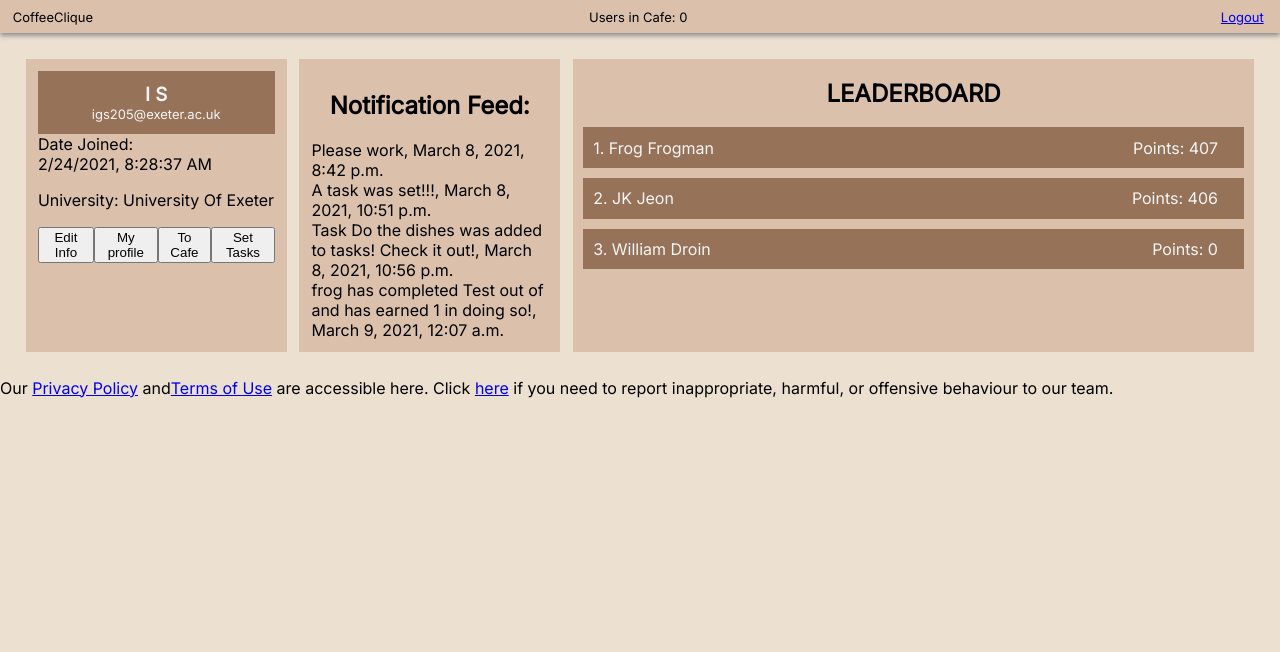
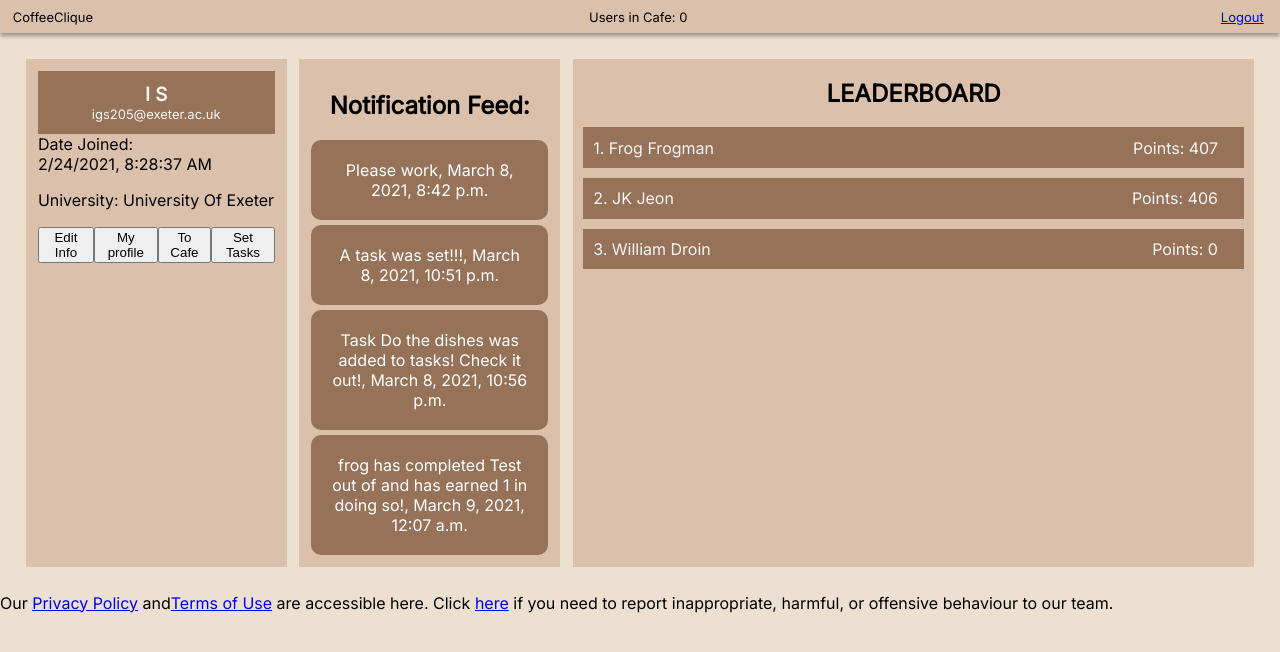
Before and after one commit to vuhctreh/GSEP_F_In_The_Chat, a Django app: page /dashboard in a window 1280 px wide. Shown: the top 652 px of the page. Run offline with Django 3.2, Linux system fonts and the light colour scheme; a user stored in the database is signed in; data comes from the database, SQL or seed files in the repository; both versions use the stored data as it was after the commit.

Commit message:
Create and complete task notifications

```diff
--- a/app/models.py
+++ b/app/models.py
@@ -170,9 +170,9 @@ class Report(models.Model):
                                    on_delete=models.CASCADE)
 
 class Notification(models.Model):
-	NOTIFICATION_TYPES = ((1,'Award'), (2,'Points'))
+	NOTIFICATION_TYPES = ((1,'Award'), (2,'Points'), (3, 'Task'))
 
-	table_id = models.ForeignKey(CafeTable, on_delete=models.CASCADE, related_name="noti_post", blank=True, null=True)
+	table_id = models.ForeignKey(CafeTable, on_delete=models.CASCADE, related_name="noti_post", blank=False, null=True)
 	notification_type = models.IntegerField(choices=NOTIFICATION_TYPES)
 	text_preview = models.CharField(max_length=90, blank=True)
 	date = models.DateTimeField(auto_now_add=True)
--- a/app/static/css/dashboard.css
+++ b/app/static/css/dashboard.css
@@ -73,6 +73,7 @@ li {
     padding-right: 2.5%;
 }
 
+
 /* This is for the grid of collectable */
 
 .grid_collectables {
@@ -85,7 +86,23 @@ li {
 }
 
 .grid_collectables img {
-  width: 80px;
-  height: auto;
+    width: 80px;
+    height: auto;
 }
+
+
 /* end grid of collectable */
+
+.notification {
+    margin: 5px 0 0;
+    padding: 20px;
+    overflow: hidden;
+    border: none;
+    -webkit-border-radius: 10px;
+    border-radius: 10px;
+    text-align: center;
+    color: white;
+    -o-text-overflow: ellipsis;
+    text-overflow: ellipsis;
+    background-color: #967259;
+}
--- a/app/templates/dashboard.html
+++ b/app/templates/dashboard.html
@@ -97,7 +97,7 @@
     <div class="user_info">
     <h2 class="board_title">Notification Feed: </h2>
     {% for notification in notifications %}
-      <div>
+      <div class='notification'>
       {{notification.text_preview}}, {{notification.date}}
       </div>
     {% endfor %}
--- a/app/views.py
+++ b/app/views.py
@@ -1,4 +1,5 @@
 from __future__ import unicode_literals
+from typing import NewType
 from django.http import JsonResponse, HttpResponse
 from django.contrib.auth import login, authenticate, logout
 from django.shortcuts import render, redirect
@@ -136,6 +137,7 @@ def table_view(request):
 def dashboard(request):
     user = request.user
 
+    # Get all notifications pertaining to the user
     notifications = Notification.objects.all()
 
     users = CoffeeUser.objects.filter(is_staff=False)
@@ -235,8 +237,8 @@ def set_tasks(request):
         user.tasks_set_today = 0
         user.save()
 
-    if user.tasks_set_today >= 2 and not user.is_staff:
-        return redirect("dashboard")
+    #if user.tasks_set_today >= 2 and not user.is_staff:
+    #    return redirect("dashboard")
 
     context = {'form': form, 'num_users': get_number_current_users()}
     if request.method == 'POST':
@@ -261,8 +263,8 @@ def set_tasks(request):
             user.save()
 
             # Add notification
-            task_text = "Task " + task_name + " was added to tasks! Check it out!"
-            notification = Notification(table_id=table_id, notification_type=1, text_preview=task_text)
+            task_text = user.first_name + " has added " + task_name + " as a new task! Check it out!"
+            notification = Notification(table_id=table_id, notification_type=3, text_preview=task_text)
             notification.save()
 
             if user.tasks_set_today >= 2 and not user.is_staff:
@@ -351,6 +353,11 @@ def completeTask(request, pk):
     elif completedTask.recurrence_interval == "w":
         completedTask.recurring_date = completedTask.date_set + datetime.timedelta(weeks=1)
     completedTask.save()
+
+    # Make a notification about the completed task
+    not_text = str(current_user.first_name) + " has completed " + str(completedTask.task_name) + " and has earned " + str(completedTask.points) + " points in doing so!"
+    notification = Notification(table_id=completedTask.table_id, notification_type=3, text_preview=not_text)
+    notification.save()
 
     return redirect('/view_tasks')
 
```
Also changed, not shown: app/migrations/0017_auto_20210308_2312.py (added), db.sqlite3, 1 other file.
